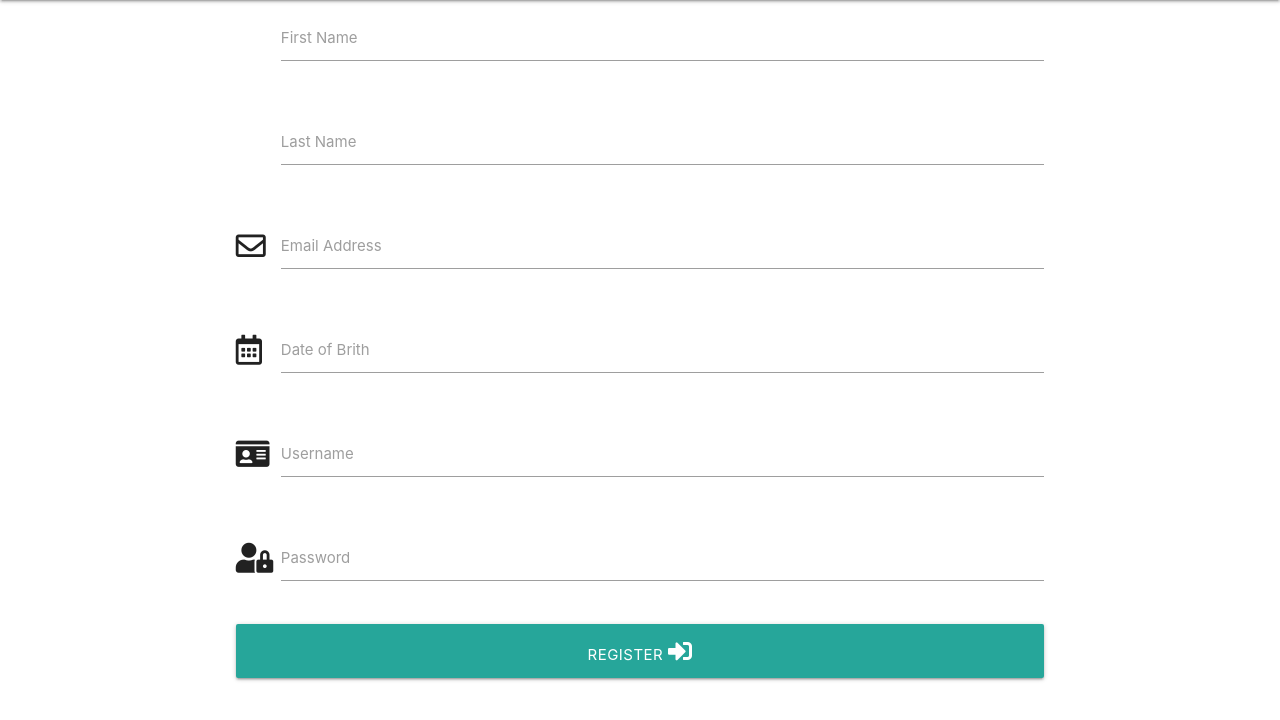
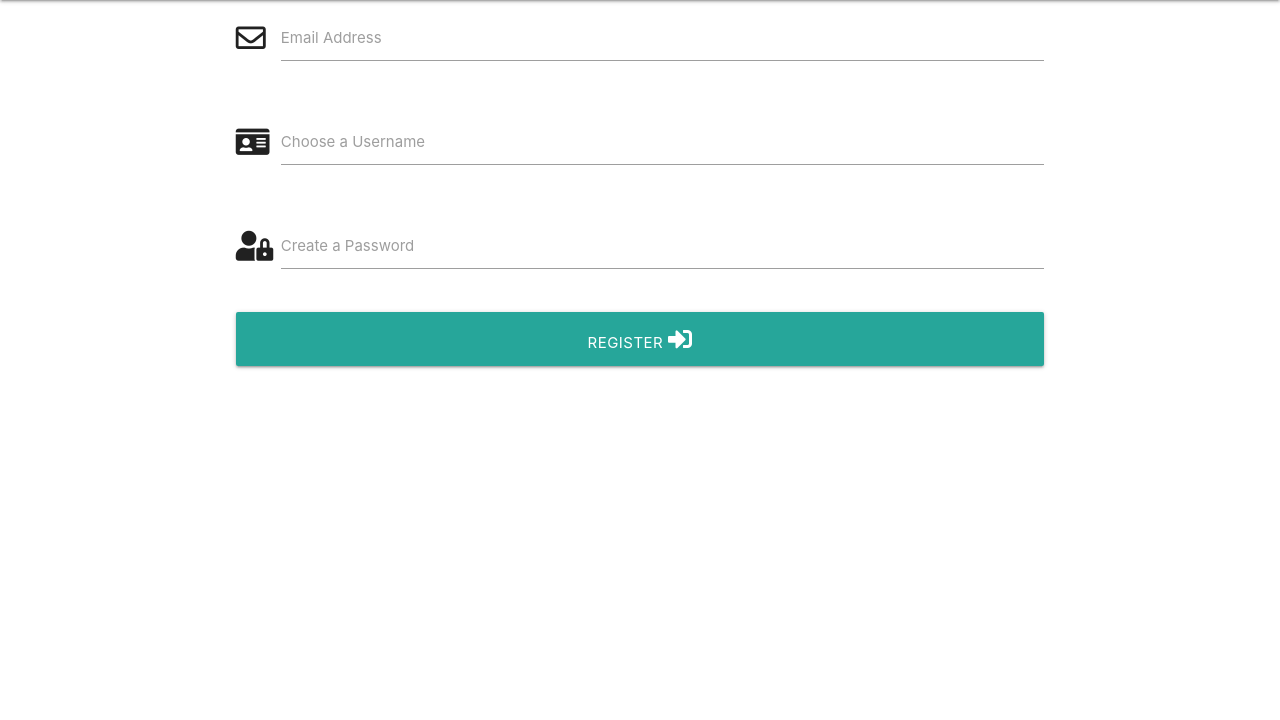
Before and after one commit to Code-Institute-Submissions/Side-On-lockdownLounge-MP3_OctResub, a Flask app: page /register in a window 1280 px wide. Shown: the part 64-784 px from the top of the page. Run offline with Flask 2, Linux system fonts and the light colour scheme; some libraries are stand-ins or nearby versions.

Commit message:
Remove first name, second name and date of birth from register form

```diff
--- a/templates/register.html
+++ b/templates/register.html
@@ -6,46 +6,23 @@
         <div class="col s12">
             <div class="row">
                 <div class="input-field col s12">
-                    <i class="material-icons prefix"></i>
-                    <input type="text" id="first-name" class="autocomplete">
-                    <label for="first-name">First Name</label>
-                </div>
-            </div>
-            <div class="row">
-                <div class="input-field col s12">
-                    <i class="material-icons prefix"></i>
-                    <input type="text" id="last-name" class="autocomplete">
-                    <label for="last-name">Last Name</label>
-                </div>
-            </div>
-
-            <div class="row">
-                <div class="input-field col s12">
                     <i class="far fa-envelope prefix"></i>
                     <input type="text" name="email-address" id="email-address" class="vaildate">
                     <label for="email-address">Email Address</label>
-                </div>
-            </div>
-
-            <div class="row">
-                <div class="input-field col s12">
-                    <i class="far fa-calendar-alt prefix"></i>
-                    <input type="text" name="date-of-birth" id="date-of-birth" class="datepicker">
-                    <label for="date-of-birth">Date of Brith</label>
                 </div>
             </div>
             <div class="row">
                 <div class="input-field col s12">
                     <i class="fas fa-id-card prefix"></i>
                     <input type="text" name="username" id="username" class="validate">
-                    <label for="username">Username</label>
+                    <label for="username">Choose a Username</label>
                 </div>
             </div>
             <div class="row">
                 <div class="input-field col s12">
                     <i class="fas fa-user-lock prefix"></i>
                     <input type="password" name="password" id="password" class="vaildate">
-                    <label for="password">Password</label>
+                    <label for="password">Create a Password</label>
                 </div>
             </div>
             <button class="col s12 btn-large" type="submit">Register
```
